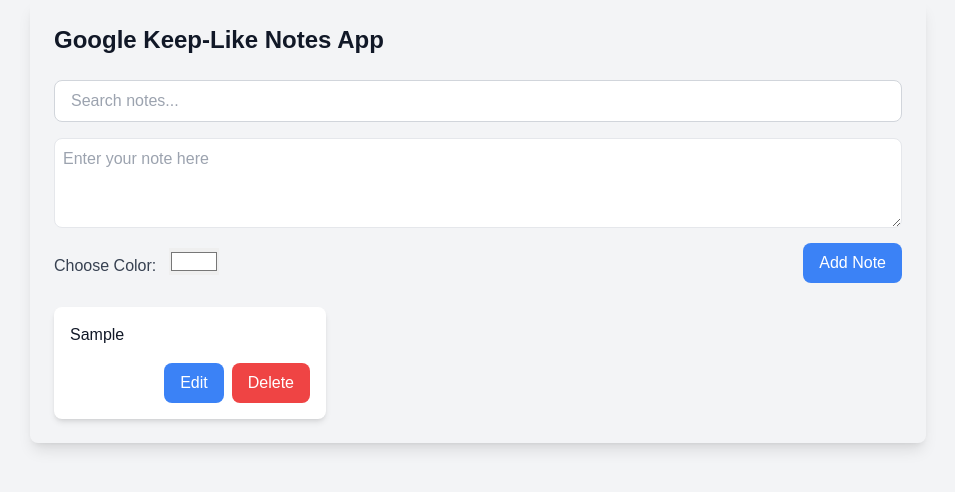
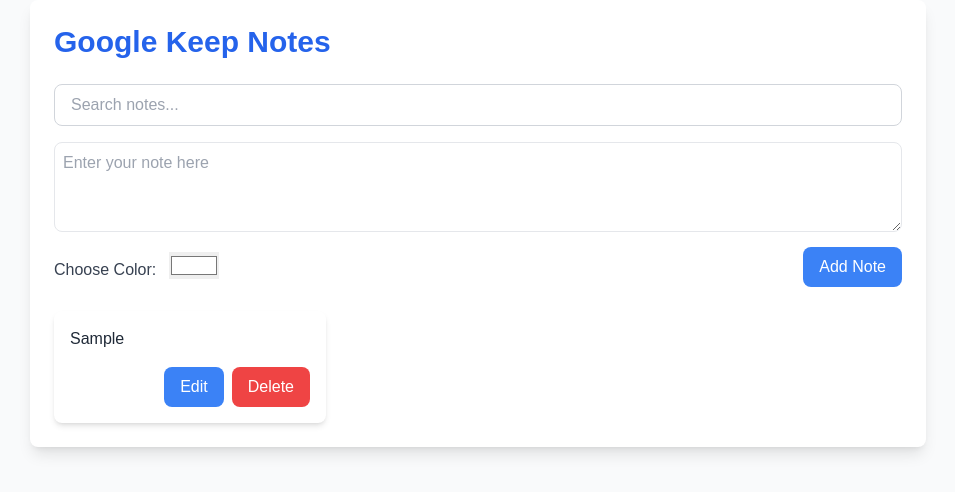
Before and after one commit to aaryan4985/notes-app, a React (Create React App) app: page / in a window 1280 px wide. Both pictures are taken after typing "Sample" into the empty fields and a click on the button "Add Note". Shown: the top 492 px of the page, without its empty margins (162-1117 px from the left). Built offline with nearby package versions, Linux system fonts and the light colour scheme.

Commit message:
grid layout

```diff
--- a/package.json
+++ b/package.json
@@ -5,6 +5,7 @@
   "dependencies": {
     "cra-template": "1.2.0",
     "react": "^19.0.0",
+    "react-beautiful-dnd": "^13.1.1",
     "react-dom": "^19.0.0",
     "react-masonry-css": "^1.0.16",
     "react-scripts": "5.0.1",
--- a/src/App.js
+++ b/src/App.js
@@ -8,80 +8,68 @@
   const [editText, setEditText] = useState("");
   const [searchText, setSearchText] = useState("");
 
-  // Load notes from localStorage
+  // Load notes from localStorage on mount
   useEffect(() => {
     const savedNotes = localStorage.getItem("notes");
     if (savedNotes) {
       try {
         const parsedNotes = JSON.parse(savedNotes);
         if (Array.isArray(parsedNotes)) {
-          // Filter valid notes
-          const validNotes = parsedNotes.filter(
-            (note) => note.text && note.color
-          );
-          setNotes(validNotes);
-        } else {
-          console.error("Invalid data format in localStorage.");
-          setNotes([]); // Fallback if the data isn't an array
+          setNotes(parsedNotes);
         }
       } catch (error) {
         console.error("Error parsing notes from localStorage:", error);
-        setNotes([]); // Fallback to empty notes in case of error
       }
     }
   }, []);
 
-  // Save notes to localStorage
+  // Save notes to localStorage when notes change
   useEffect(() => {
-    // Only save if notes are not empty
-    if (notes.length > 0) {
     localStorage.setItem("notes", JSON.stringify(notes));
-    }
   }, [notes]);
 
   const addNote = (note) => {
-    if (note && note.text && note.color) {
+    if (note && note.text.trim() && note.color) {
       setNotes([...notes, note]);
     }
   };
 
   const deleteNote = (index) => {
-    const newNotes = notes.filter((_, i) => i !== index);
-    setNotes(newNotes);
+    setNotes(notes.filter((_, i) => i !== index));
   };
 
   const startEditing = (index) => {
-    if (notes[index] && notes[index].text) {
     setEditIndex(index);
-      setEditText(notes[index].text);
+    setEditText(notes[index]?.text || "");
+  };
+
+  const saveEditedNote = () => {
+    if (editText.trim() && editIndex !== null) {
+      const updatedNotes = [...notes];
+      updatedNotes[editIndex].text = editText.trim();
+      setNotes(updatedNotes);
+      cancelEditing();
     }
   };
 
-  const saveEditedNote = () => {
-    if (editIndex === null || editIndex >= notes.length) return;
-    const updatedNotes = [...notes];
-    if (updatedNotes[editIndex]) {
-      updatedNotes[editIndex].text = editText;
-      setNotes(updatedNotes);
-    }
+  const cancelEditing = () => {
     setEditIndex(null);
     setEditText("");
   };
 
-  const filteredNotes = notes.filter(
-    (note) =>
-      note.text &&
-      typeof note.text === "string" &&
+  const filteredNotes = notes.filter((note) =>
     note.text.toLowerCase().includes(searchText.toLowerCase())
   );
 
   return (
-    <div className="min-h-screen bg-gray-100 text-gray-900">
-      <div className="max-w-4xl mx-auto p-6 rounded-lg shadow-lg">
+    <div className="min-h-screen bg-gray-50 text-gray-800">
+      <div className="max-w-4xl mx-auto p-6 rounded-lg shadow-lg bg-white">
         {/* Header */}
-        <div className="flex justify-between items-center mb-6">
-          <h1 className="text-2xl font-bold">Google Keep-Like Notes App</h1>
-        </div>
+        <header className="flex justify-between items-center mb-6">
+          <h1 className="text-3xl font-bold text-blue-600">
+            Google Keep Notes
+          </h1>
+        </header>
 
         {/* Search Bar */}
         <div className="mb-4">
@@ -102,23 +90,31 @@
           {filteredNotes.map((note, index) => (
             <div
               key={index}
-              style={{ backgroundColor: note.color || "#ffffff" }}
-              className="p-4 rounded-lg shadow-md bg-gray-100"
+              style={{ backgroundColor: note.color }}
+              className="p-4 rounded-lg shadow-md"
             >
               {editIndex === index ? (
-                <div className="flex flex-col space-y-2">
+                <div className="space-y-2">
                   <input
                     type="text"
                     value={editText}
                     onChange={(e) => setEditText(e.target.value)}
-                    className="px-3 py-2 border rounded-lg bg-white text-gray-900 border-gray-300 focus:outline-none focus:ring-2 focus:ring-green-500"
+                    className="w-full px-3 py-2 border rounded-lg bg-white text-gray-900 border-gray-300 focus:outline-none focus:ring-2 focus:ring-green-500"
                   />
+                  <div className="flex justify-end space-x-2">
                     <button
                       onClick={saveEditedNote}
                       className="bg-green-500 text-white px-4 py-2 rounded-lg hover:bg-green-600 transition duration-200"
                     >
                       Save
                     </button>
+                    <button
+                      onClick={cancelEditing}
+                      className="bg-gray-500 text-white px-4 py-2 rounded-lg hover:bg-gray-600 transition duration-200"
+                    >
+                      Cancel
+                    </button>
+                  </div>
                 </div>
               ) : (
                 <>
```
Also changed, not shown: 2 other files (tests, documents, lock files or other folders). Lines whose indentation alone changed are shown as unchanged.
